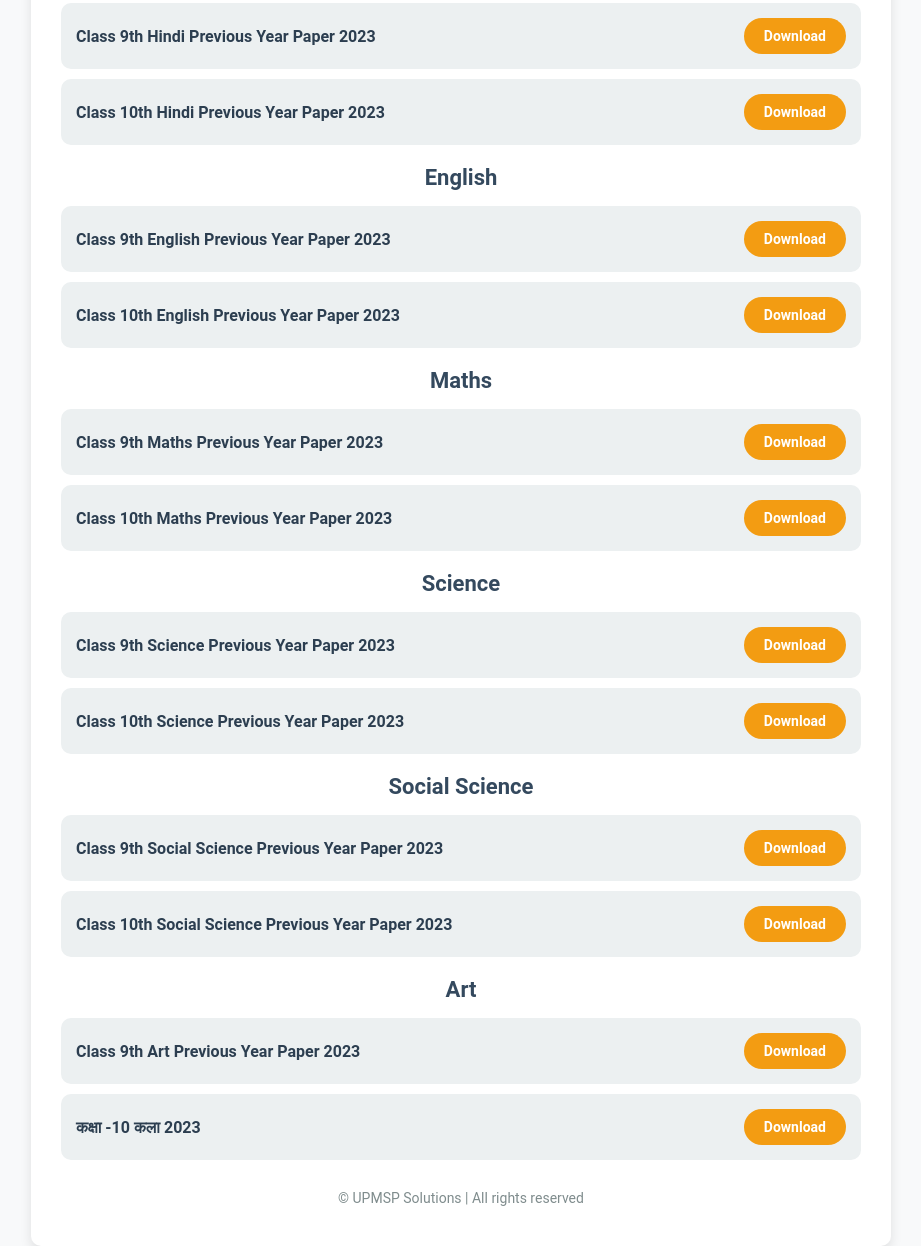
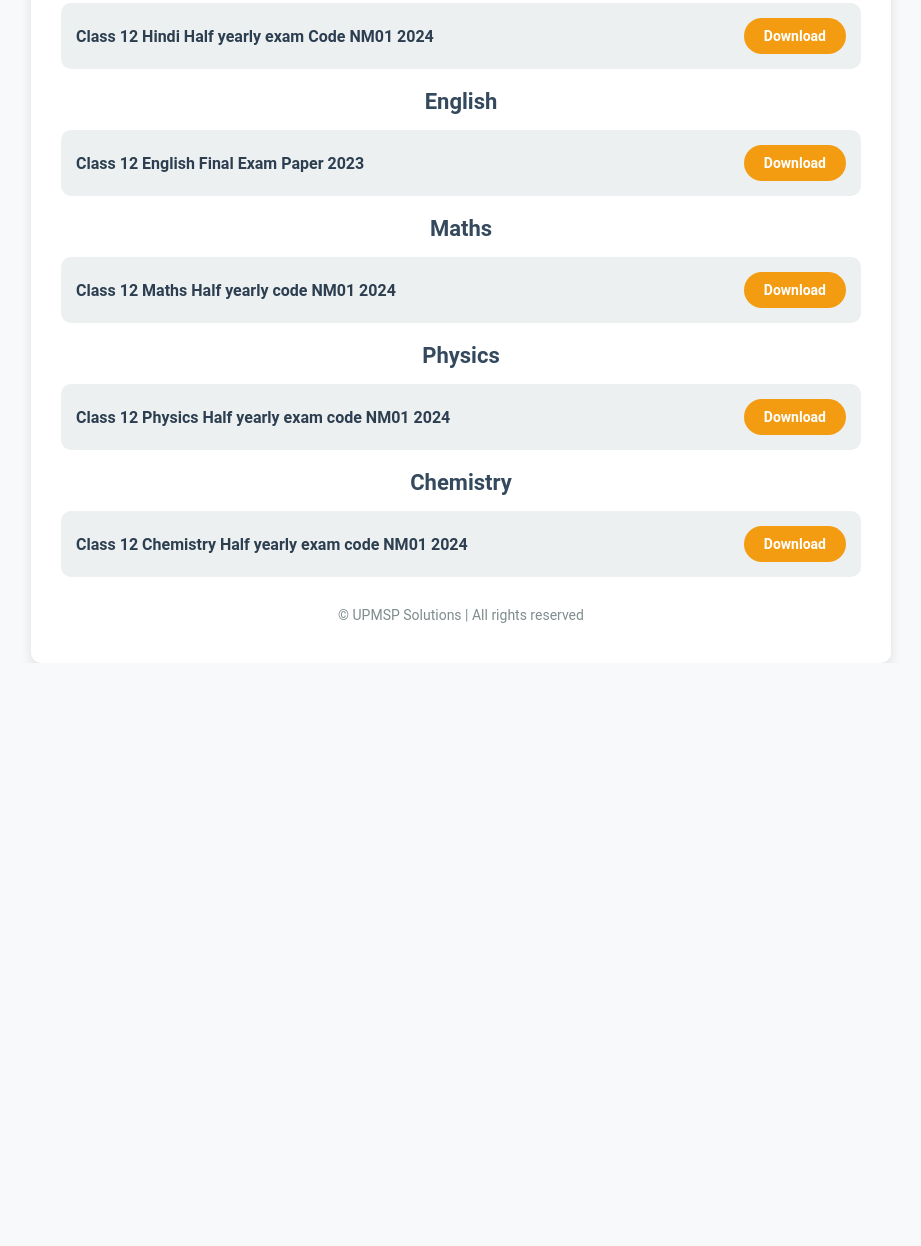
Before and after one commit to upmspsolutions/links, a plain HTML site: page previous-year-papers-12th.html in a window 1280 px wide. Shown: the part 147-1393 px from the top of the page, without its empty margins (179-1100 px from the left). After the commit the page ends 810 px from the top, so only its background shows below. Drawn offline with Linux system fonts and the light colour scheme.

Commit message:
Update previous-year-papers-12th.html
question papers added

```diff
--- a/previous-year-papers-12th.html
+++ b/previous-year-papers-12th.html
@@ -110,12 +110,8 @@
         <h2>Hindi</h2>
         <ul class="pdf-list">
             <li>
-                <span class="pdf-title">Class 9th Hindi Previous Year Paper 2023</span>
-                <a href="pdfs/class9-hindi-2023.pdf" class="download-btn">Download</a>
-            </li>
-            <li>
-                <span class="pdf-title">Class 10th Hindi Previous Year Paper 2023</span>
-                <a href="pdfs/class10-hindi-2023.pdf" class="download-btn">Download</a>
+                <span class="pdf-title">Class 12 Hindi Half yearly exam Code NM01 2024</span>
+                <a href="https://www.mediafire.com/file/nhzf6g1kmrxsgd4/12th_hindi_half_yearly_nm01.pdf/file?dkey=6j33u26qwwo&r=784" class="download-btn">Download</a>
             </li>
             <!-- Add more PDFs as required -->
         </ul>
@@ -123,67 +119,33 @@
         <h2>English</h2>
         <ul class="pdf-list">
             <li>
-                <span class="pdf-title">Class 9th English Previous Year Paper 2023</span>
-                <a href="pdfs/class9-english-2023.pdf" class="download-btn">Download</a>
+                <span class="pdf-title">Class 12 English Final Exam Paper 2023</span>
+                <a href="pdfs/class12-english-2023.pdf" class="download-btn">Download</a>
             </li>
-            <li>
-                <span class="pdf-title">Class 10th English Previous Year Paper 2023</span>
-                <a href="pdfs/class10-english-2023.pdf" class="download-btn">Download</a>
-            </li>
-            <!-- Add more PDFs as required -->
         </ul>
 
         <h2>Maths</h2>
         <ul class="pdf-list">
             <li>
-                <span class="pdf-title">Class 9th Maths Previous Year Paper 2023</span>
-                <a href="pdfs/class9-maths-2023.pdf" class="download-btn">Download</a>
+                <span class="pdf-title">Class 12 Maths Half yearly code NM01 2024</span>
+                <a href="https://www.mediafire.com/file/gyns6uo9e6dm7r6/12th_maths_half_yearly_nm01.pdf/file?dkey=bjgfy3fg54j&r=1283" class="download-btn">Download</a>
             </li>
-            <li>
-                <span class="pdf-title">Class 10th Maths Previous Year Paper 2023</span>
-                <a href="pdfs/class10-maths-2023.pdf" class="download-btn">Download</a>
-            </li>
-            <!-- Add more PDFs as required -->
         </ul>
 
-        <h2>Science</h2>
+        <h2>Physics</h2>
         <ul class="pdf-list">
             <li>
-                <span class="pdf-title">Class 9th Science Previous Year Paper 2023</span>
-                <a href="pdfs/class9-science-2023.pdf" class="download-btn">Download</a>
+                <span class="pdf-title">Class 12 Physics Half yearly exam code NM01 2024</span>
+                <a href="pdfs/class12-physics-2023.pdf" class="download-btn">Download</a>
             </li>
-            <li>
-                <span class="pdf-title">Class 10th Science Previous Year Paper 2023</span>
-                <a href="pdfs/class10-science-2023.pdf" class="download-btn">Download</a>
-            </li>
-            <!-- Add more PDFs as required -->
         </ul>
 
-        <h2>Social Science</h2>
+        <h2>Chemistry</h2>
         <ul class="pdf-list">
             <li>
-                <span class="pdf-title">Class 9th Social Science Previous Year Paper 2023</span>
-                <a href="pdfs/class9-social-2023.pdf" class="download-btn">Download</a>
+                <span class="pdf-title">Class 12 Chemistry Half yearly exam code NM01 2024</span>
+                <a href="https://www.mediafire.com/file/azfklq21z2f9a4j/12th_Chemestry_Half_Yearly_exam_2024_NM01.pdf/file?dkey=trvqnk74s81&r=1559" class="download-btn">Download</a>
             </li>
-            <li>
-                <span class="pdf-title">Class 10th Social Science Previous Year Paper 2023</span>
-                <a href="pdfs/class10-social-2023.pdf" class="download-btn">Download</a>
-            </li>
-            <!-- Add more PDFs as required -->
-        </ul>
-
-        <h2>Art</h2>
-        <ul class="pdf-list">
-            <li>
-                <span class="pdf-title">Class 9th Art Previous Year Paper 2023</span>
-                <a href="pdfs/class9-art-2023.pdf" class="download-btn">Download</a>
-            </li>
-            <li>
-                <span class="pdf-title">कक्षा -10 कला 2023</span>
-                <a href="https://drive.google.com/uc?export=download&id=1IXnGPbo3N9YmixWet6fcTCdqYRnFPf1u
-" class="download-btn">Download</a>
-            </li>
-            <!-- Add more PDFs as required -->
         </ul>
 
         <!-- Footer -->
```
